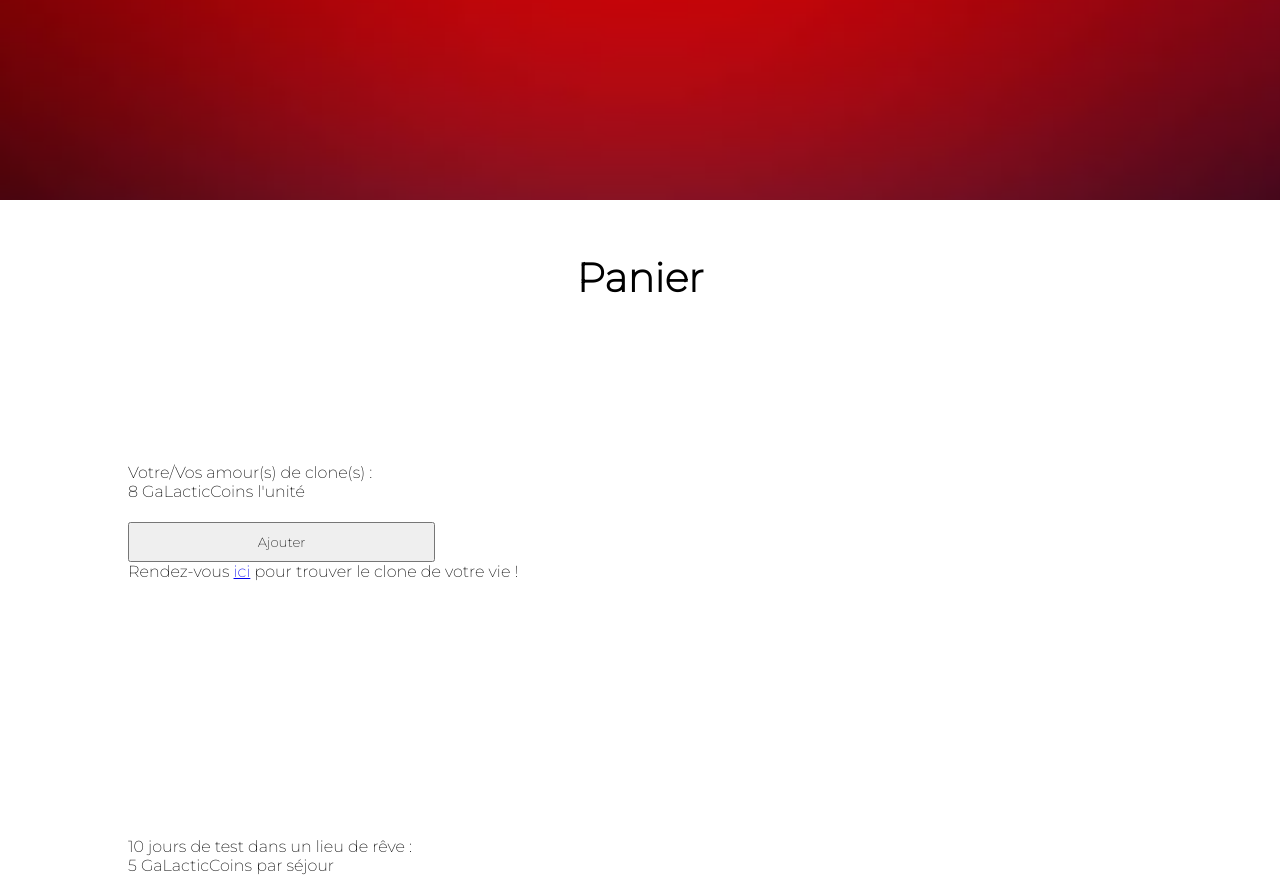
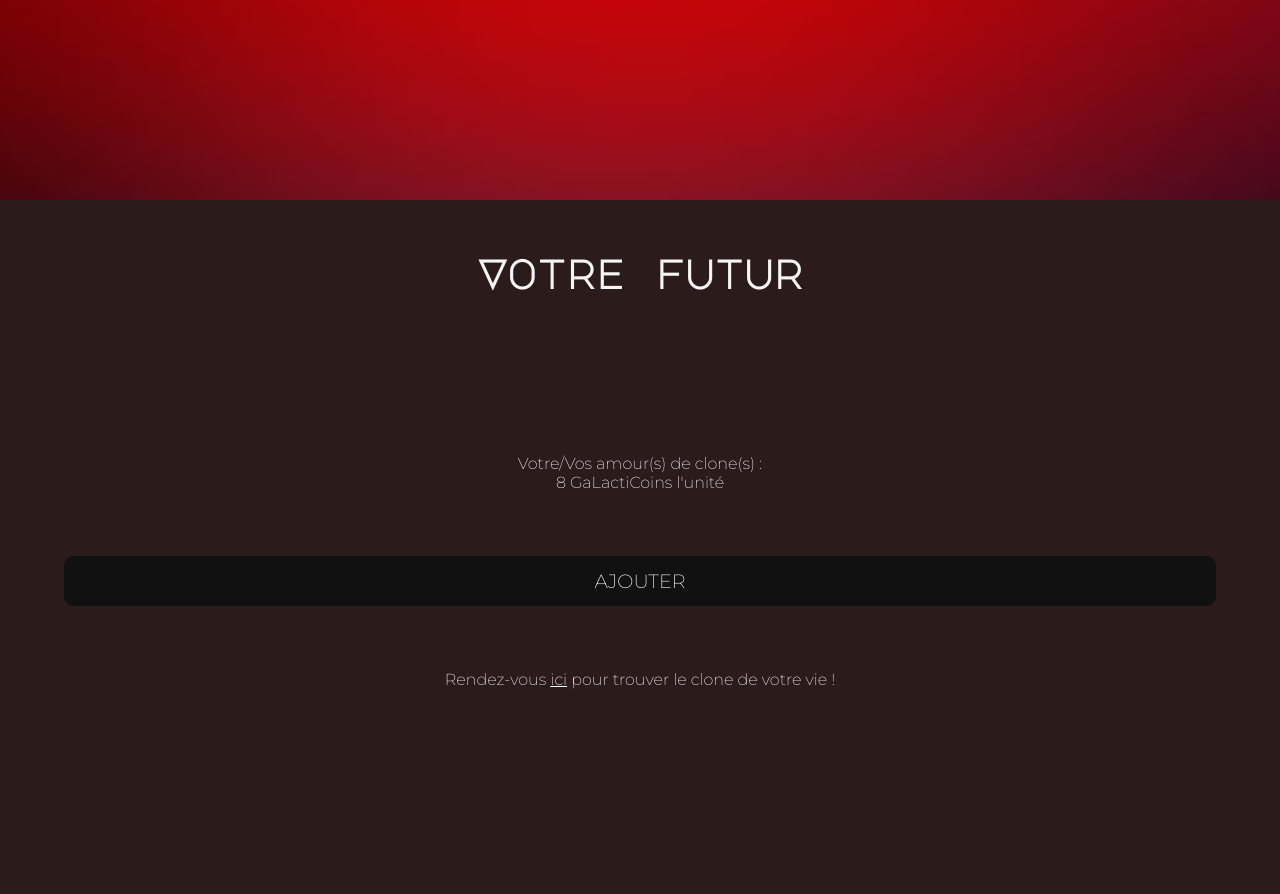
Before and after one commit to MarineGrandcolas/HackathonMeesith, a React (Create React App) app in the folder meesith/: page /cart in a window 1280 px wide. Shown: the top 894 px of the page. Built offline with nearby package versions, Linux system fonts and the light colour scheme.

Commit message:
ajout de style sur boutons

```diff
--- a/meesith/src/components/Cart.css
+++ b/meesith/src/components/Cart.css
@@ -1,28 +1,112 @@
-@import url('https://fonts.googleapis.com/css2?family=Montserrat:wght@200&display=swap');
+@import url('https://fonts.googleapis.com/css2?family=Major+Mono+Display&family=Montserrat:wght@200&display=swap');
 
 .lmj-cart {
     display: flex;
     flex-direction: column;
     font-family: 'Montserrat';
     margin: 0;
-    color: black;
+    color: whitesmoke;
+    background: rgb(44, 27, 27);
 }
 
 h2 {
+    font-family: 'Major Mono Display';
     font-size: 250%;
     text-align: center;
 }
 
 h3 {
+    font-size: 175%;
+    font-family: 'Major Mono Display';
     text-align: right;
     padding: 5%
 }
 
 .clone {
-    padding: 10%;
+    text-align: center;
+    padding-top: 10%;
+    padding-bottom: 10%;
 }
 
 
 .place {
-    padding: 10%;
+    text-align: center;
+    padding-top: 10%;
+    padding-bottom: 10%;
 }
+
+
+.glow-on-hover {
+    margin: 5%;
+    display: flex;
+    flex-direction: row;
+    justify-content: center;
+    align-items: center;
+    background: #000;
+    font-size: larger;
+    width: 90%;
+    height: 50px;
+    border: none;
+    outline: none;
+    color: #fff;
+    background: #111;
+    cursor: pointer;
+    position: relative;
+    z-index: 0;
+    border-radius: 10px;
+}
+
+.glow-on-hover:before {
+    content: '';
+    background: linear-gradient(45deg, #ff0000, #ff7300, #fffb00, #48ff00, #00ffd5, #002bff, #7a00ff, #ff00c8, #ff0000);
+    position: absolute;
+    top: -2px;
+    left:-2px;
+    background-size: 400%;
+    z-index: -1;
+    filter: blur(5px);
+    width: calc(100% + 4px);
+    height: calc(100% + 4px);
+    animation: glowing 20s linear infinite;
+    opacity: 0;
+    transition: opacity .3s ease-in-out;
+    border-radius: 10px;
+}
+
+.glow-on-hover:active {
+    color: #000
+}
+
+.glow-on-hover:active:after {
+    background: transparent;
+}
+
+.glow-on-hover:hover:before {
+    opacity: 1;
+}
+
+.glow-on-hover:after {
+    z-index: -1;
+    content: '';
+    position: absolute;
+    width: 100%;
+    height: 100%;
+    background: #111;
+    left: 0;
+    top: 0;
+    border-radius: 10px;
+}
+
+@keyframes glowing {
+    0% { background-position: 0 0; }
+    50% { background-position: 400% 0; }
+    100% { background-position: 0 0; }
+}
+
+.ici{
+    color:rgb(255, 255, 255);
+}
+.ici:hover{
+
+    cursor: pointer;
+}
--- a/meesith/src/screen/cart.js
+++ b/meesith/src/screen/cart.js
@@ -15,25 +15,25 @@ function Cart({cart, updateCart, cartPlace, updateCartPlace}) {
     return (
         <div className='lmj-cart'>
             <Logo className="logo"/>
-            <h2>Panier</h2>
+            <h2>Votre futur</h2>
             <div className="clone">
-                Votre/Vos amour(s) de clone(s) :<br></br> {clonePrice} GaLacticCoins l'unité
-                <button onClick={() => updateCart(cart + 1)}>
-                    Ajouter
+                Votre/Vos amour(s) de clone(s) :<br></br> {clonePrice} GaLactiCoins l'unité
+                <button class="glow-on-hover" onClick={() => updateCart(cart + 1)}>
+                    AJOUTER
                 </button>
-                {cart > 0 ? <button onClick={() => updateCart(cart - 1)}>
-                    Retirer
-                    </button> : <div>Rendez-vous {<Link to="/Clones">ici</Link>} pour trouver le clone de votre vie !</div>
+                {cart > 0 ? <button class="glow-on-hover" onClick={() => updateCart(cart - 1)}>
+                    SUPPRIMER
+                    </button> : <div>Rendez-vous {<Link to="/Clones" className="ici">ici</Link>} pour trouver le clone de votre vie !</div>
                 }
             </div>
             <div className="place">
-                10 jours de test dans un lieu de rêve :<br></br> {placePrice} GaLacticCoins par séjour
-                <button onClick={() => updateCartPlace(cartPlace + 1)}>
-                    Ajouter
+                10 jours de test dans un lieu de rêve :<br></br> {placePrice} GaLactiCoins par séjour
+                <button class="glow-on-hover" onClick={() => updateCartPlace(cartPlace + 1)}>
+                    AJOUTER
                 </button>
-                {cartPlace > 0 ? <button onClick={() => updateCartPlace(cartPlace - 1)}>
-                    Retirer
-                </button> : <div>Choisissez {<Link to="/Places">ici</Link>} votre lieu rêvé pour du love +++</div>}
+                {cartPlace > 0 ? <button class="glow-on-hover" onClick={() => updateCartPlace(cartPlace - 1)}>
+                    SUPPRIMER
+                </button> : <div>Choisissez {<Link to="/Places" className="ici">ici</Link>} votre lieu rêvé pour du love +++</div>}
                 {console.log(cart, cartPlace)}
             </div>
             <h3>Total : {(clonePrice * cart) + (placePrice * cartPlace)} GLC</h3>
```
